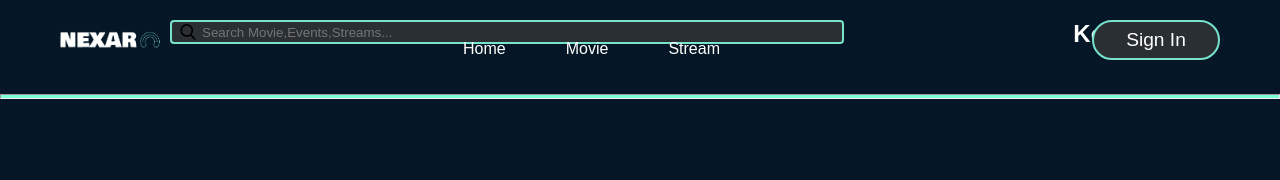
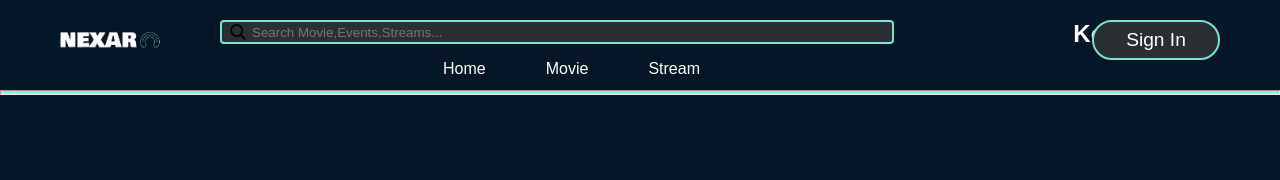
Before and after one commit to alffy007/nextar_ticketbooking, a React (Create React App) app: page / in a window 1280 px wide. Shown: the top 180 px of the page. Built offline with nearby package versions, Linux system fonts and the light colour scheme; no server answers.

Commit message:
Update NavBar.css

```diff
--- a/src/components/NavBar/NavBar.css
+++ b/src/components/NavBar/NavBar.css
@@ -1,6 +1,6 @@
 .navbar{
     position: fixed;
-    top: 10px;
+    top: 0px;
     width: 100%;
     height: 90px;
     display: flex;
@@ -28,7 +28,7 @@ top: 30px;
 
 .search{
     position:fixed ;
-    left:170px;
+    left:220px;
     width: 50%;
     height: 20px;
     background-image: url('/public/images/search\ \(1\).png');
@@ -76,8 +76,8 @@ right: 140px;
     cursor: pointer;
     position:fixed ;
     color: white;
-right: 530px;
-    top: 40px;
+right: 550px;
+    top: 60px;
    font-family: 'Poppins', sans-serif;
     display: flex;
 justify-content: space-around;
@@ -158,7 +158,7 @@ justify-content: space-around;
   }
   hr{
     margin-left:0 ;
-    margin-top: 6.6%;
+    margin-top: 90px;
     width: 100%;
     height: 3px;
     background-color: #15e5e2;
```
